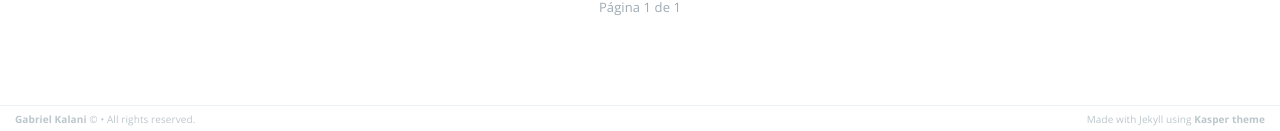
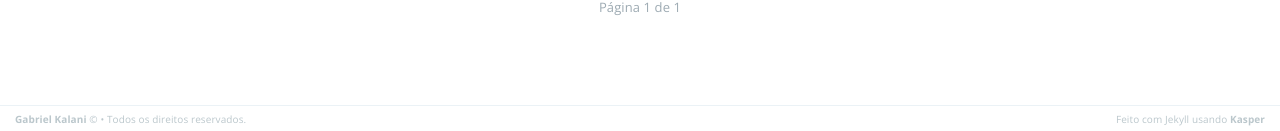
Before and after one commit to gkal19/blog, a Jekyll site: the page built from index.html, in a window 1280 px wide. Shown: the part 1078-1209 px from the top of the page. Built offline with Jekyll 4.4.1, drawn with Linux system fonts in a browser that asks for light colours; the list of posts is cut into pages by our own code.

Commit message:
Update default.html

```diff
--- a/_layouts/default.html
+++ b/_layouts/default.html
@@ -23,10 +23,10 @@
     <footer class="site-footer clearfix">
       <section class="copyright">
         <a href="{{ site.baseurl }}">{{ site.name }}</a> &copy;
-              {{date format="YYYY"}} &bull; All rights reserved.
+              {{date format="YYYY"}} &bull; Todos os direitos reservados.
       </section>
-      <section class="poweredby">Made with Jekyll using
-        <a href="http://github.com/rosario/kasper">Kasper theme</a>
+      <section class="poweredby">Feito com Jekyll usando
+        <a href="http://github.com/rosario/kasper">Kasper</a>
       </section>
     </footer>
 
```
